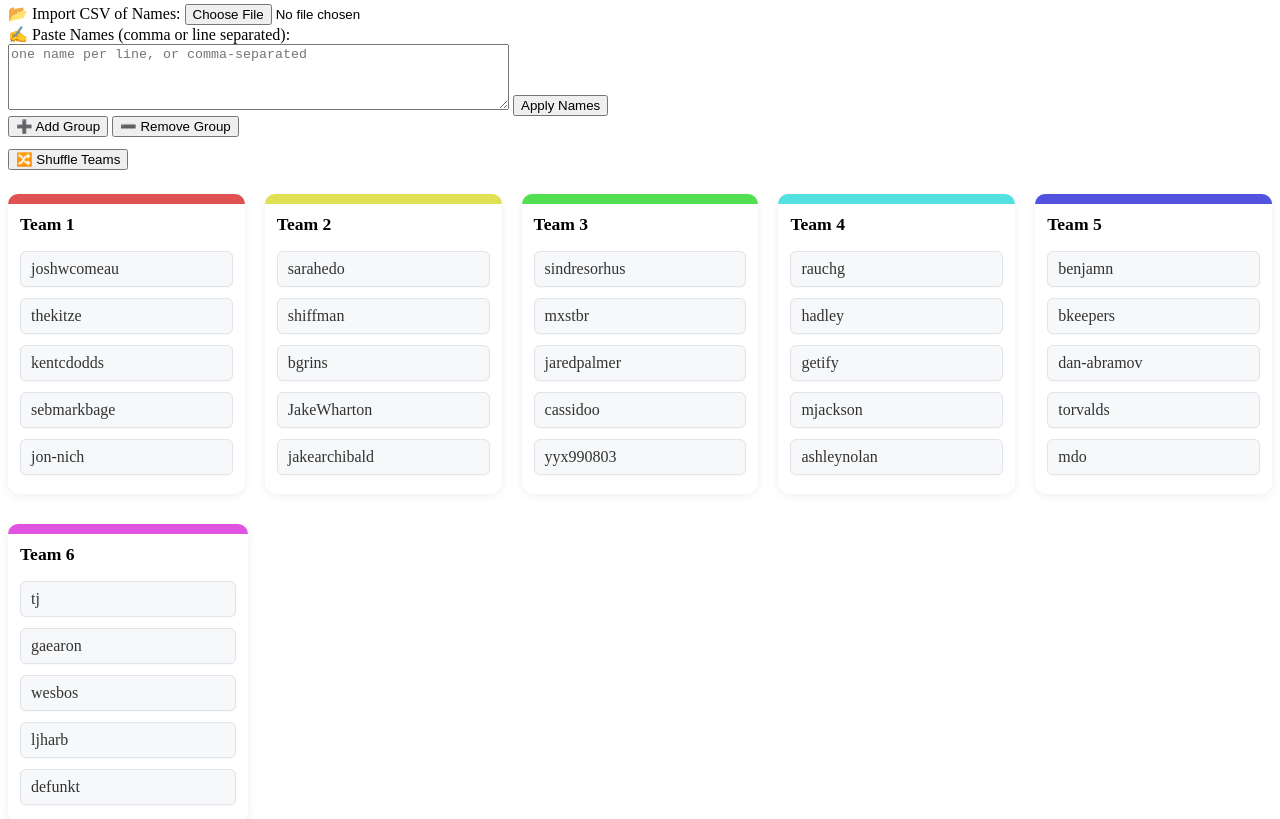
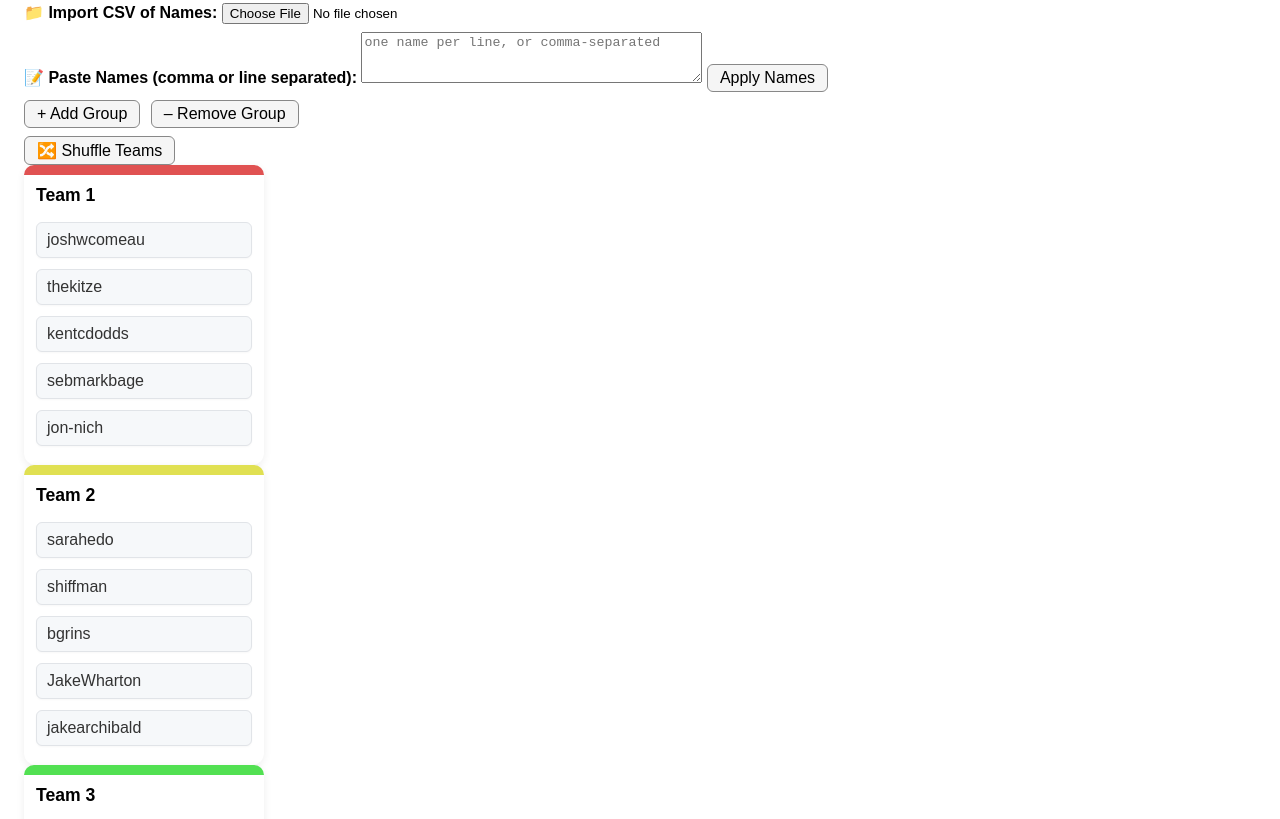
Before and after one commit to jon-nich/github-name-randomizer, a plain HTML site: page index.html in a window 1280 px wide. Shown: the part 77-896 px from the top of the page. Drawn offline with Linux system fonts and the light colour scheme.

Commit message:
name card changes

```diff
--- a/index.html
+++ b/index.html
@@ -2,36 +2,37 @@
 <html lang="en">
 <head>
     <meta charset="UTF-8">
-    <meta name="viewport" content="width=device-width, initial-scale=1.0">
-    <title>GitHub Name Randomizer</title>
+    <title>GitHub Name Randomizer - 6 Teams</title>
     <link rel="stylesheet" href="styles.css">
 </head>
 <body>
-    <div class="container">
-        <h1>🐙 GitHub Name Randomizer - <span id="teamCount">6</span> Teams 🐙</h1>
+    <h1>🐙 GitHub Name Randomizer - <span id="teamCount">6</span> Teams 🐙</h1>
 
-        <div class="input-section">
-            <label for="csvInput" class="csv-label">📂 Import CSV of Names:</label>
-            <input type="file" id="csvInput" accept=".csv" />
-        </div>
+    <div>
+        <label>
+            <span>📁 Import CSV of Names:</span>
+            <input id="csvInput" type="file" accept=".csv,.txt">
+        </label>
+    </div>
 
-        <div class="input-section">
-            <label for="namesInput" class="csv-label">✍️ Paste Names (comma or line separated):</label><br>
-            <textarea id="namesInput" rows="4" cols="60" placeholder="one name per line, or comma-separated"></textarea>
-            <button id="applyNamesBtn" class="shuffle-btn" style="margin-top:6px;">Apply Names</button>
-        </div>
+    <div style="margin-top:8px;">
+        <label>
+            <span>📝 Paste Names (comma or line separated):</span>
+            <textarea id="namesInput" rows="3" cols="40" placeholder="one name per line, or comma-separated"></textarea>
+        </label>
+        <button id="applyNamesBtn">Apply Names</button>
+    </div>
 
-        <div class="group-controls" style="margin-bottom:12px;">
-            <button id="addGroupBtn" class="shuffle-btn">➕ Add Group</button>
-            <button id="removeGroupBtn" class="shuffle-btn">➖ Remove Group</button>
-        </div>
+    <div style="margin-top:8px;">
+        <button id="addGroupBtn">+ Add Group</button>
+        <button id="removeGroupBtn">– Remove Group</button>
+    </div>
+    <div style="margin-top:8px;">
+        <button id="shuffleTeamsBtn">🔀 Shuffle Teams</button>
+    </div>
 
-        <button class="shuffle-btn" onclick="shuffleGroups()">🔀 Shuffle Teams</button>
+    <div id="groupsContainer"></div>
 
-        <div class="groups-container" id="groupsContainer">
-            <!-- Teams will be generated here -->
-        </div>
-    </div>
     <script src="script.js"></script>
 </body>
 </html>
--- a/script.js
+++ b/script.js
@@ -53,34 +53,24 @@ function createGroups() {
     return groups;
 }
 
-// Render all groups as card columns
+// Render all groups as card columns in a 2x3 grid
 function renderGroups() {
     const container = document.getElementById('groupsContainer');
-    if (!currentGroups.length || !currentGroups[0].length) {
+    if (!currentGroups.length || !currentGroups.some(g => g.length > 0)) {
         container.innerHTML = "<p>No names loaded yet.</p>";
         return;
     }
-    container.innerHTML = `<div class="groups-row">${
+    container.innerHTML = `<div class="groups-grid">${
         currentGroups.map((group, groupIndex) => {
             const color = getGroupColor(groupIndex, currentGroups.length);
             return `
             <div class="group"
                 data-group-index="${groupIndex}"
-                ondragover="event.preventDefault()"
-                ondrop="handleDrop(event, ${groupIndex})"
             >
                 <div class="group-color-bar" style="background:${color}"></div>
                 <div class="group-title">Team ${groupIndex + 1}</div>
                 ${group.map((username, studentIndex) => `
-                    <div
-                        class="student-card"
-                        draggable="true"
-                        data-group-index="${groupIndex}"
-                        data-student-index="${studentIndex}"
-                        ondragstart="handleDragStart(event, ${groupIndex}, ${studentIndex})"
-                    >
-                        ${username}
-                    </div>
+                    <div class="student-card">${username}</div>
                 `).join('')}
             </div>
             `;
@@ -99,26 +89,6 @@ function updateTeamCountDisplay() {
     const teamCountSpan = document.getElementById("teamCount");
     if (teamCountSpan) teamCountSpan.textContent = groupCount;
 }
-
-// Drag and drop handlers
-window.handleDragStart = function(event, groupIndex, studentIndex) {
-    event.dataTransfer.setData("text/plain", JSON.stringify({ groupIndex, studentIndex }));
-};
-window.handleDrop = function(event, destGroupIndex) {
-    event.preventDefault();
-    const data = event.dataTransfer.getData("text/plain");
-    if (!data) return;
-    const { groupIndex: srcGroupIndex, studentIndex: srcStudentIndex } = JSON.parse(data);
-
-    if (typeof srcGroupIndex !== "number" || typeof srcStudentIndex !== "number") return;
-    if (srcGroupIndex === destGroupIndex) return; // Don't drop onto same group
-
-    const username = currentGroups[srcGroupIndex][srcStudentIndex];
-    currentGroups[srcGroupIndex].splice(srcStudentIndex, 1);
-    currentGroups[destGroupIndex].push(username);
-
-    renderGroups();
-};
 
 // DOM loaded: attach events and show initial cards
 document.addEventListener("DOMContentLoaded", function() {
--- a/styles.css
+++ b/styles.css
@@ -1,31 +1,47 @@
-.groups-row {
-    display: flex;
-    flex-wrap: wrap;
-    gap: 20px;
+body {
+    font-family: Arial, sans-serif;
+    background: #fff;
+    margin: 24px;
+}
+
+h1 {
+    text-align: center;
+    font-size: 2em;
+    font-weight: bold;
+    margin-bottom: 18px;
+}
+
+..groups-grid {
+    display: grid;
+    grid-template-columns: repeat(3, 1fr); /* 3 columns */
+    grid-template-rows: repeat(2, auto);   /* 2 rows */
+    gap: 24px;
     margin-top: 24px;
 }
+
 .group {
     background: #fff;
     border-radius: 12px;
     box-shadow: 0 2px 8px rgba(0,0,0,0.07);
-    padding: 0 0 16px 0;
+    padding-bottom: 16px;
     min-width: 180px;
     max-width: 240px;
-    flex: 1 1 200px;
-    margin-bottom: 10px;
     display: flex;
     flex-direction: column;
 }
+
 .group-color-bar {
     height: 10px;
     border-radius: 12px 12px 0 0;
     margin-bottom: 2px;
 }
+
 .group-title {
     font-weight: bold;
     padding: 8px 0 8px 12px;
     font-size: 1.1em;
 }
+
 .student-card {
     background: #f6f8fa;
     border-radius: 6px;
@@ -35,11 +51,26 @@
     margin-bottom: 3px;
     display: block;
     color: #333;
-    text-decoration: none;
     box-shadow: 0 1px 2px rgba(0,0,0,0.03);
+    border: 1px solid #e1e4e8;
     cursor: grab;
-    border: 1px solid #e1e4e8;
 }
 .student-card:active {
     cursor: grabbing;
 }
+
+button {
+    font-size: 1em;
+    padding: 4px 12px;
+    border-radius: 6px;
+    border: 1px solid #888;
+    background: #f5f5f5;
+    margin-right: 6px;
+    cursor: pointer;
+}
+button:hover {
+    background: #e9e9e9;
+}
+label > span {
+    font-weight: bold;
+}
```
